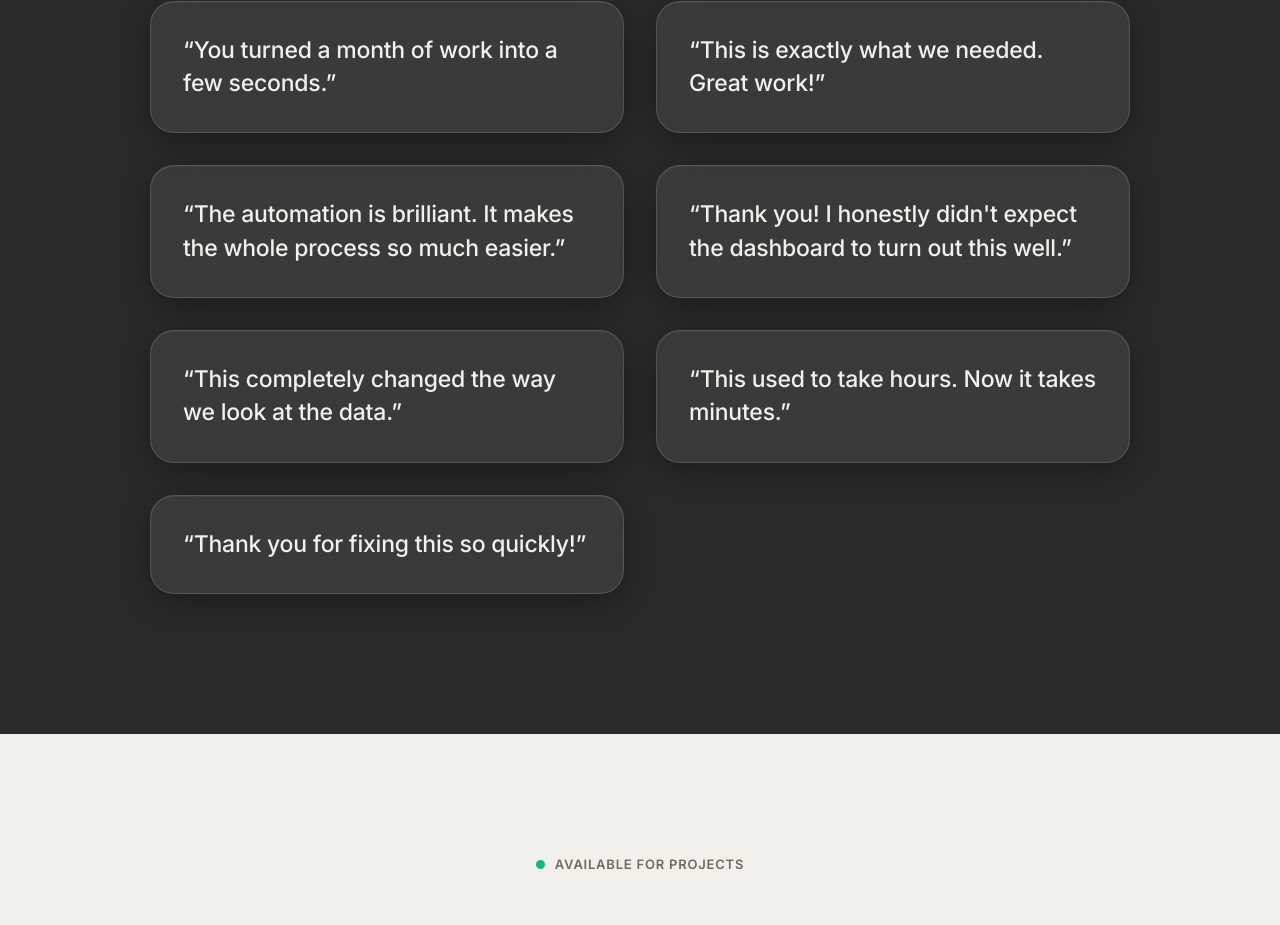
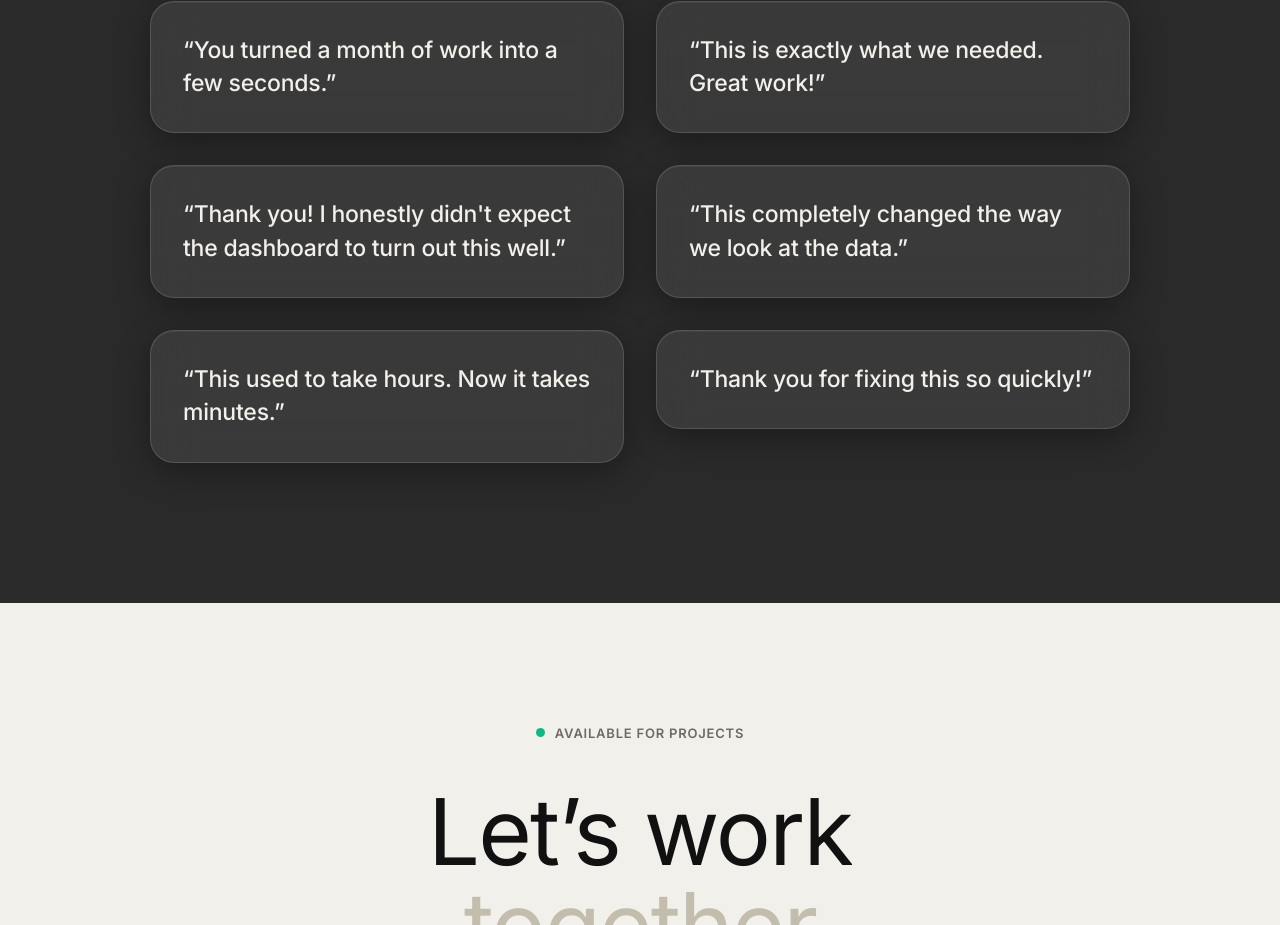
Before and after one commit to alkhamamimufid-code/portfolio, a React (Vite) app: page / in a window 1280 px wide. Shown: the part 11075-12000 px from the top of the page. Built offline with nearby package versions, Linux system fonts and the light colour scheme; a web font is replaced by a local one.

Commit message:
Remove a testimonial

```diff
--- a/src/content/profile.ts
+++ b/src/content/profile.ts
@@ -289,7 +289,6 @@ export const testimonials: Testimonial[] = [
   { quote: "This saved us so much manual work. Thank you!" },
   { quote: "You turned a month of work into a few seconds." },
   { quote: "This is exactly what we needed. Great work!" },
-  { quote: "The automation is brilliant. It makes the whole process so much easier." },
   { quote: "Thank you! I honestly didn't expect the dashboard to turn out this well." },
   { quote: "This completely changed the way we look at the data." },
   { quote: "This used to take hours. Now it takes minutes." },
```
